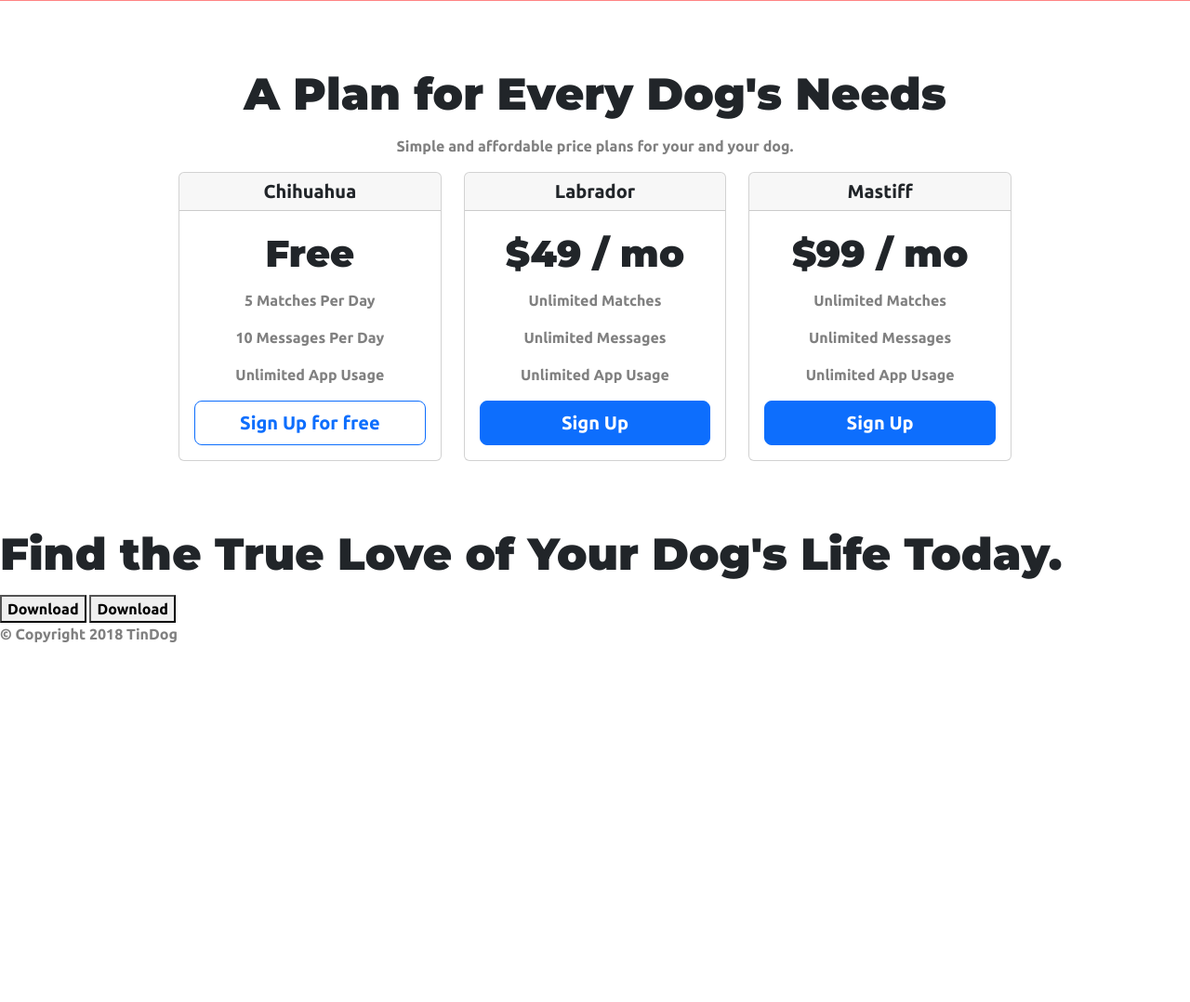
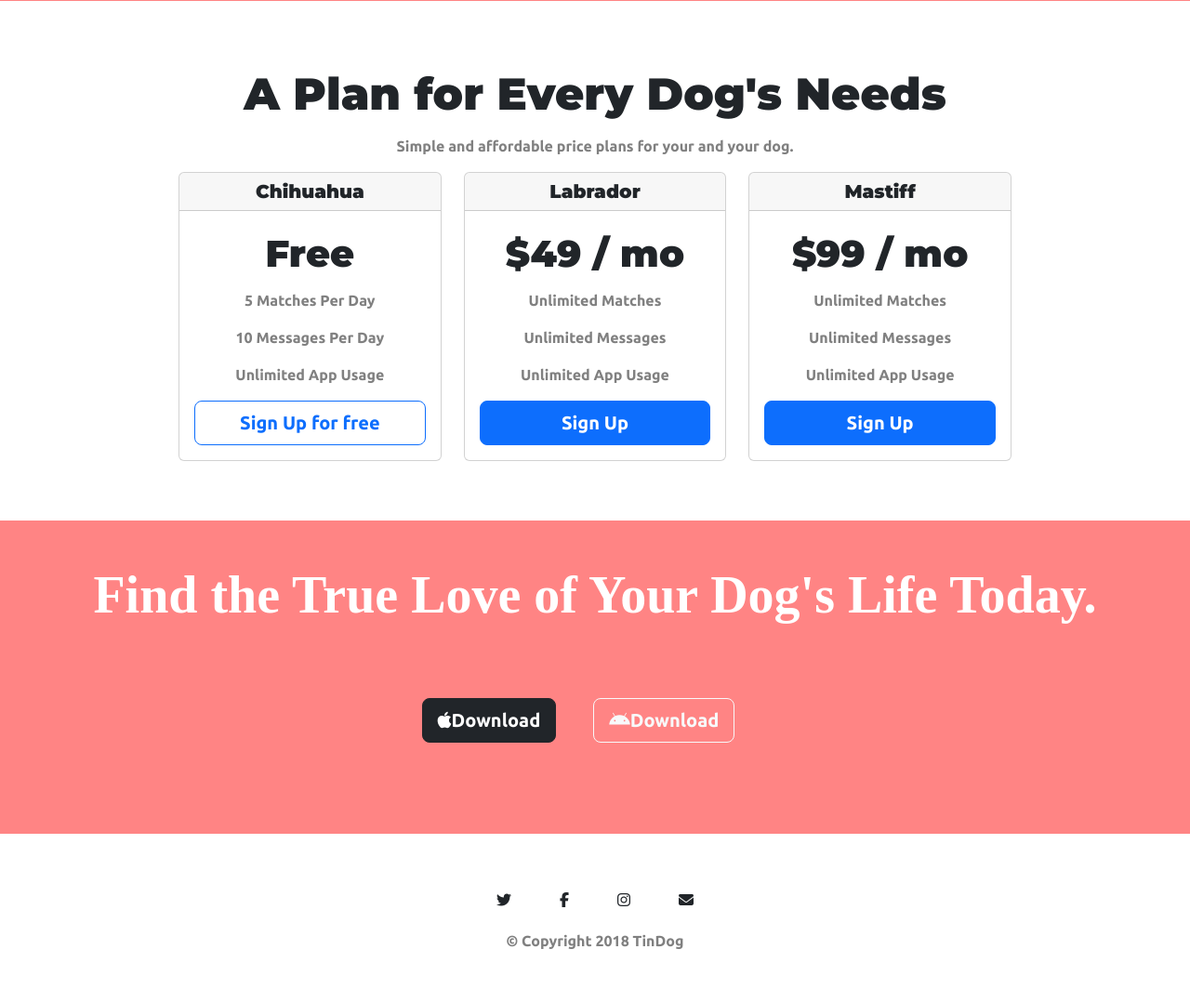
Before and after one commit to fierceray/tindog, a Flask app: page / in a window 1280 px wide. Shown: the part 1706-2784 px from the top of the page at 93% size. Before the commit the page ends 2397 px from the top, so only its background shows below. Run offline with Flask 2, Linux system fonts and the light colour scheme; some libraries are stand-ins or nearby versions.

Commit message:
Nov 12: refactor the css code.

```diff
--- a/server.py
+++ b/server.py
@@ -9,4 +9,4 @@ def index():
     return render_template("index.html", server=web_server)
 
 if __name__ == "__main__":
-    app.run(debug=True, host='0.0.0.0', port=80)
+    app.run(debug=True, host='0.0.0.0')
--- a/static/css/styles.css
+++ b/static/css/styles.css
@@ -7,21 +7,21 @@ body {
     color: #fff;
 }
 
+h1, h2, h3, h4, h5, h6 {
+    font-family: "Montserrat";
+}
 h1 {
-  font-family: 'Montserrat', sans-serif;
   size: 3.5rem;
   line-height: 1.5;
 }
 
 h2 {
-  font-family: "Montserrat";
   color: white;
   font-size: 3rem;
   line-height: 1.5;
 }
 h3 {
   font-weight: bold;
-  font-family: "Montserrat";
   font-size: 3rem;
   line-height: 1.5;
 }
@@ -106,7 +106,6 @@ p{
 
 
 #testimonials {
-
   text-align: center;
   background-color: #ff8484;
 }
@@ -141,3 +140,39 @@ p{
   padding: 5% 15%;
   text-align: center;
 }
+
+
+@media (max-width: 1028px) {
+    #title {
+    text-align: center;
+    }
+    .title-image {
+        position: static;
+        transform: rotate(0);
+    }
+}
+
+/* cta section */
+#cta {
+    text-align: center;
+    background-color: #ff8484;
+    padding: 3%;
+    color: #ffffff;
+}
+
+.cta-title {
+    font-family: "Montserrat-Black";
+    font-size: 3.5rem;
+    line-height: 1.5;
+}
+
+/* footer section */
+#footer {
+    text-align: center;
+    background-color: #ffffff;
+    padding: 3%;
+}
+
+.footer-icon {
+    margin: 2%;
+}
--- a/templates/index.html
+++ b/templates/index.html
@@ -34,13 +34,13 @@
         <div class="offcanvas-body">
           <ul class="navbar-nav justify-content-end flex-grow-1 pe-3">
             <li class="nav-item">
-              <a class="nav-link" href="#">Contact</a>
+              <a class="nav-link" href="#footer">Contact</a>
             </li>
             <li class="nav-item">
-              <a class="nav-link" href="#">Pricing</a>
+              <a class="nav-link" href="#pricing">Pricing</a>
             </li>
             <li class="nav-item">
-              <a class="nav-link" href="#">Download</a>
+              <a class="nav-link" href="#cta">Download</a>
             </li>
           </ul>
         </div>
@@ -226,9 +226,9 @@
 
 <section id="cta">
 
-  <h3>Find the True Love of Your Dog's Life Today.</h3>
-  <button type="button">Download</button>
-  <button type="button">Download</button>
+  <h3 class="cta-title">Find the True Love of Your Dog's Life Today.</h3>
+  <button type="button" class="btn btn-dark btn-lg download-button"><i class="fa-brands fa-apple"></i>Download</button>
+  <button type="button" class="btn btn-outline-light btn-lg download-button"><i class="fa-brands fa-android"></i>Download</button>
 
 </section>
 
@@ -236,6 +236,10 @@
 <!-- Footer -->
 
 <footer id="footer">
+  <i class="fa-brands fa-twitter footer-icon"></i>
+  <i class="fa-brands fa-facebook-f footer-icon"></i>
+  <i class="fa-brands fa-instagram footer-icon"></i>
+  <i class="fa-solid fa-envelope footer-icon"></i>
 
   <p>© Copyright 2018 TinDog</p>
 
```
